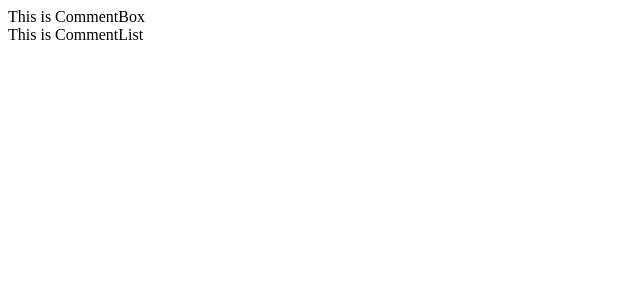
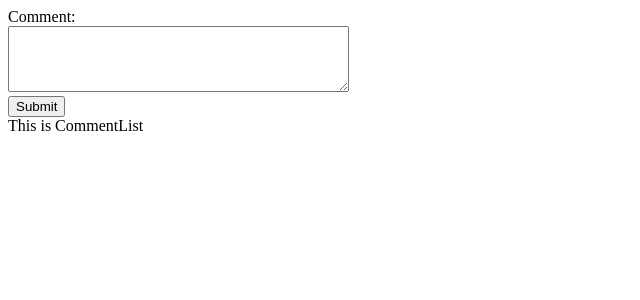
Before and after one commit to anuragbhd/react-testing-toy, a React (Create React App) app: page / in a window 1280 px wide. Shown: the top 300 px of the page, without its empty margins (0-640 px from the left). Built offline with nearby package versions, Linux system fonts and the light colour scheme.

Commit message:
Add implementation for CommentBox

```diff
--- a/src/components/CommentBox.js
+++ b/src/components/CommentBox.js
@@ -1,5 +1,38 @@
 import React from 'react';
 
-const CommentBox = () => <div>This is CommentBox</div>;
+class CommentBox extends React.Component {
+  state = { comment: '' };
+
+  handleFormSubmit = (event) => {
+    event.preventDefault();
+    this.setState({ comment: '' });
+  };
+
+  handleTextChange = (event) => {
+    this.setState({ comment: event.target.value });
+  };
+
+  render() {
+    return (
+      <form onSubmit={this.handleFormSubmit}>
+        <div>
+          <label htmlFor='comment'>Comment:</label>
+        </div>
+        <div>
+          <textarea
+            id='comment'
+            rows='4'
+            cols='40'
+            onChange={this.handleTextChange}
+            value={this.state.comment}
+          />
+        </div>
+        <div>
+          <button>Submit</button>
+        </div>
+      </form>
+    );
+  }
+}
 
 export default CommentBox;
```
